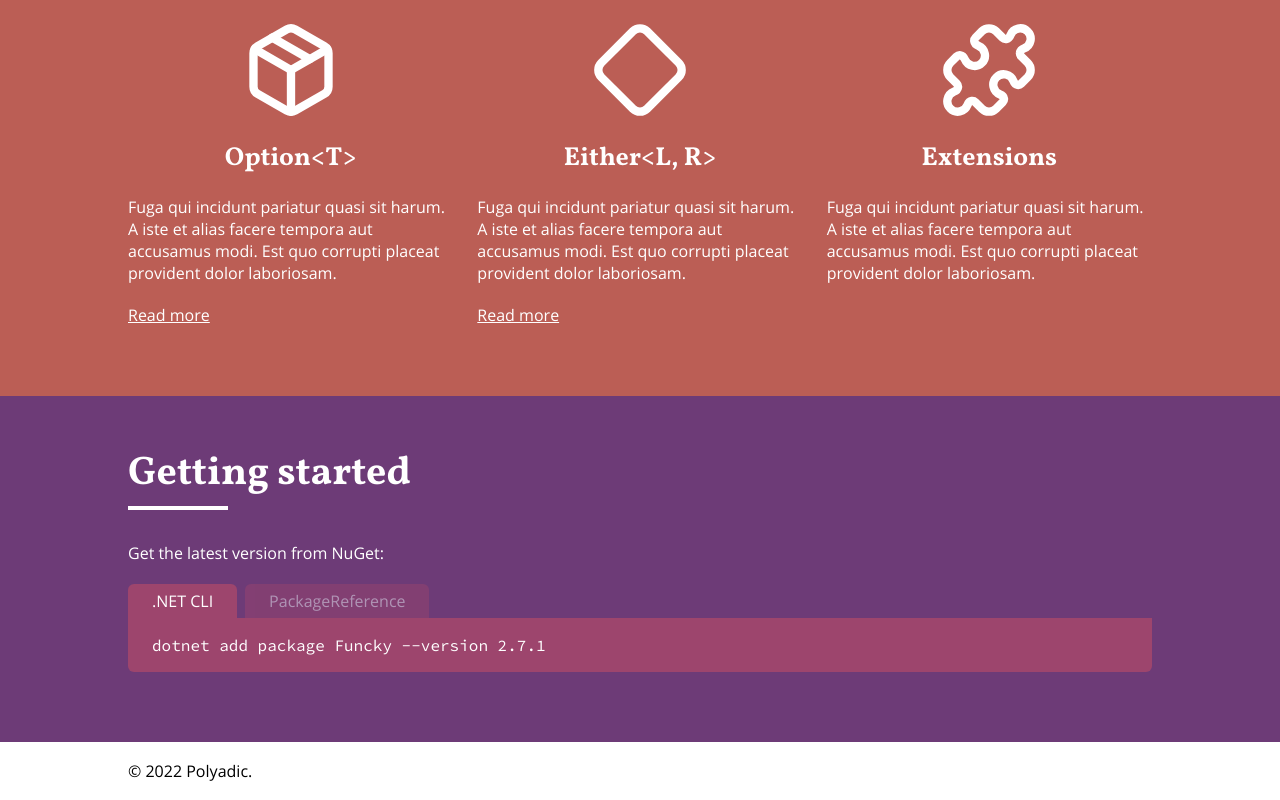
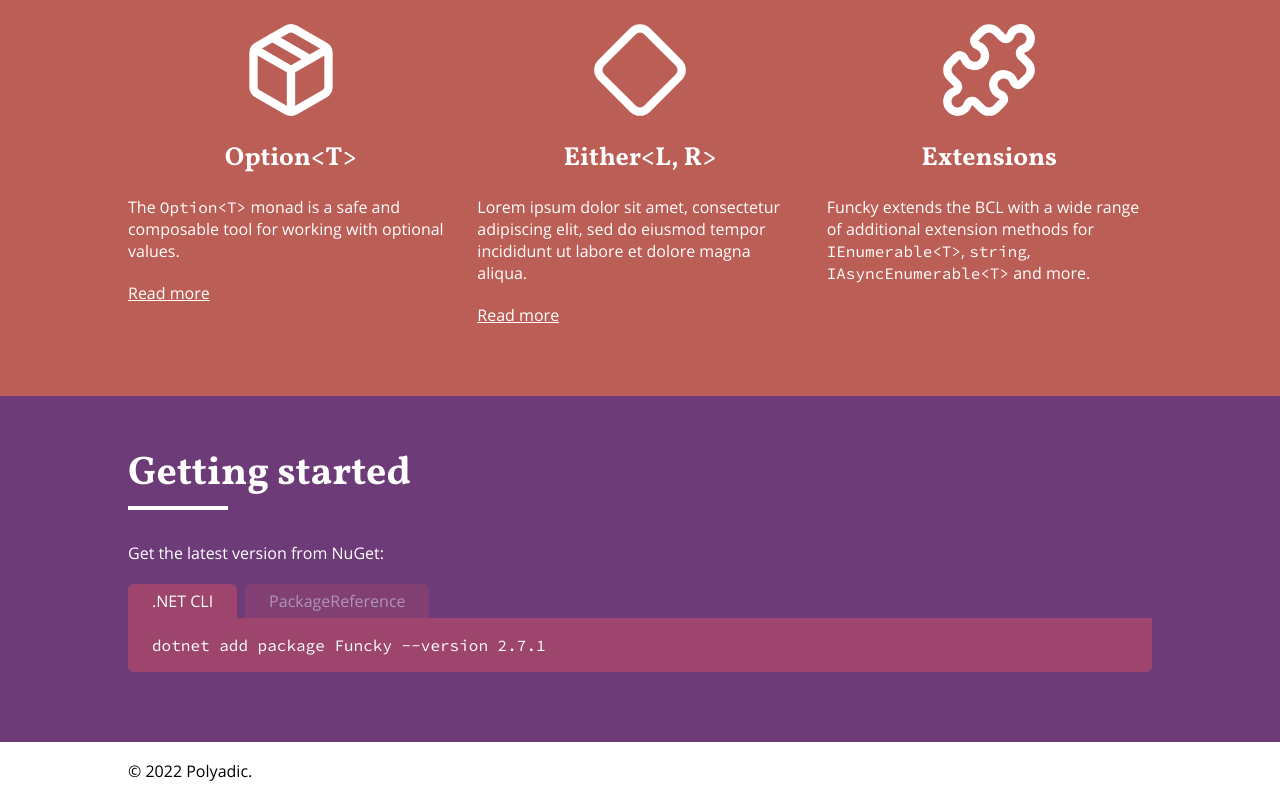
Before and after one commit to polyadic/website, a plain HTML site: page index.html in a window 1280 px wide. Shown: the part 895-1695 px from the top of the page. Drawn offline with Linux system fonts and the light colour scheme.

Commit message:
Replace lorem ipsum with real text

```diff
--- a/index.html
+++ b/index.html
@@ -50,19 +50,21 @@
                     <li class="feature">
                         <svg class="icon"><use href="./icons/package.svg#icon"></use></svg>
                         <h3>Option&lt;T&gt;</h3>
-                        <p>Fuga qui incidunt pariatur quasi sit harum. A iste et alias facere tempora aut accusamus modi. Est quo corrupti placeat provident dolor laboriosam.</p>
+                        <p>The <code>Option&lt;T&gt;</code> monad is a safe and composable tool
+                           for working with optional values.</p>
                         <a href="https://polyadic.github.io/funcky/option.html">Read more</a>
                     </li>
                     <li class="feature">
                         <svg class="icon"><use href="./icons/diamond.svg#icon"></use></svg>
                         <h3>Either&lt;L, R&gt;</h3>
-                        <p>Fuga qui incidunt pariatur quasi sit harum. A iste et alias facere tempora aut accusamus modi. Est quo corrupti placeat provident dolor laboriosam.</p>
+                        <p>Lorem ipsum dolor sit amet, consectetur adipiscing elit, sed do eiusmod tempor incididunt ut labore et dolore magna aliqua.</p>
                         <a href="https://polyadic.github.io/funcky/either.html">Read more</a>
                     </li>
                     <li class="feature">
                         <svg class="icon"><use href="./icons/puzzle.svg#icon"></use></svg>
                         <h3>Extensions</h3>
-                        <p>Fuga qui incidunt pariatur quasi sit harum. A iste et alias facere tempora aut accusamus modi. Est quo corrupti placeat provident dolor laboriosam.</p>
+                        <p>Funcky extends the BCL with a wide range of additional extension methods for
+                           <code>IEnumerable&lt;T&gt;</code>, <code>string</code>, <code>IAsyncEnumerable&lt;T&gt;</code> and more.</p>
                     </li>
                 </ul>
             </div>
```
